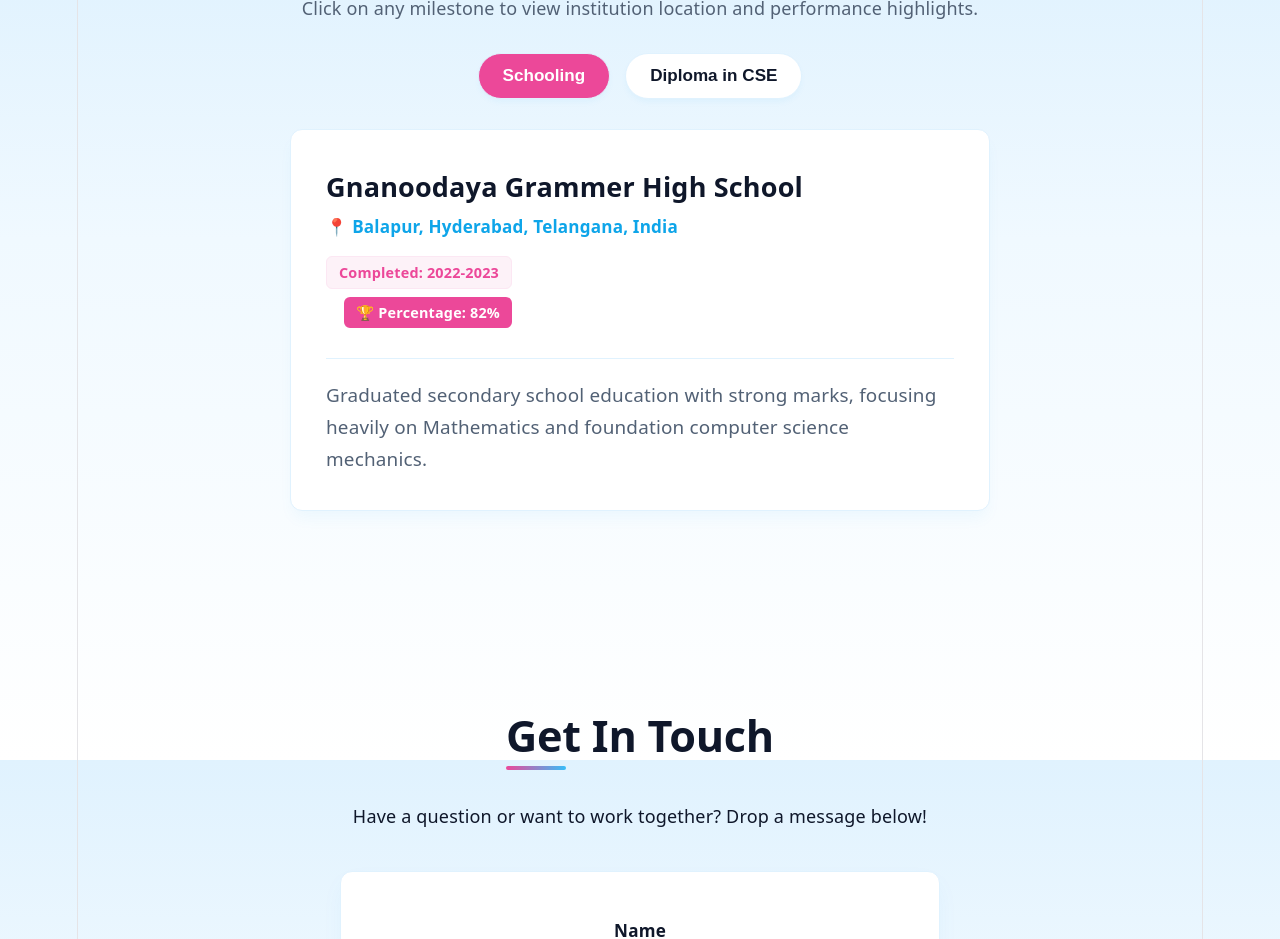
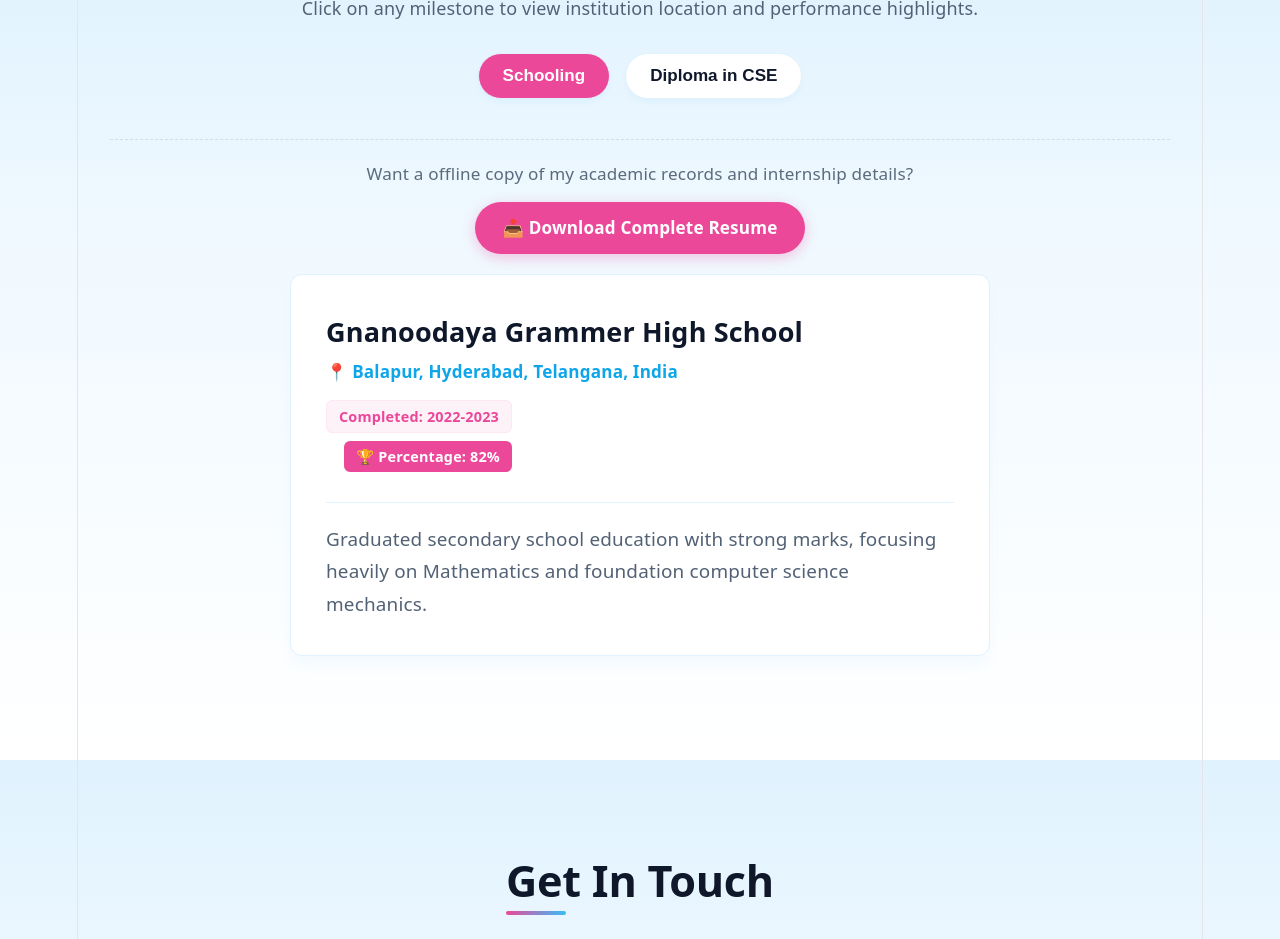
Before and after one commit to GuruvaniRohithKumar/FUTURE_FS_01, a React (Vite) app: page / in a window 1280 px wide. Shown: the part 4840-5779 px from the top of the page. Built offline with nearby package versions, Linux system fonts and the light colour scheme.

Commit message:
feat: add single-page light resume download button under academic journey

```diff
--- a/src/components/Education.jsx
+++ b/src/components/Education.jsx
@@ -52,6 +52,53 @@ const Education = () => {
           </button>
         ))}
       </div>
+      {/* ✨ RESUME DOWNLOAD CTA PLACED UNDER ACADEMIC JOURNEY */}
+<div style={{
+  textAlign: 'center',
+  marginTop: '40px',
+  padding: '20px 0',
+  borderTop: '1px dashed rgba(0, 0, 0, 0.1)' /* Subtle separator line matching light theme */
+}}>
+  <p style={{
+    color: '#5a6b7c',
+    fontSize: '0.95rem',
+    marginBottom: '15px',
+    fontWeight: '500'
+  }}>
+    Want a offline copy of my academic records and internship details?
+  </p>
+
+  <a
+    href="/Confirm.pdf"
+    download="Confirm.pdf"
+    style={{
+      textDecoration: 'none',
+      display: 'inline-flex',
+      alignItems: 'center',
+      gap: '8px',
+      padding: '12px 28px',
+      borderRadius: '30px',
+      fontWeight: '700',
+      fontSize: '0.95rem',
+      backgroundColor: '#ec4899', /* Matches your portfolio's secondary pink accent */
+      color: '#ffffff',
+      border: 'none',
+      cursor: 'pointer',
+      boxShadow: '0 4px 14px rgba(236, 72, 153, 0.3)',
+      transition: 'transform 0.2s ease, box-shadow 0.2s ease'
+    }}
+    onMouseOver={(e) => {
+      e.currentTarget.style.transform = 'translateY(-2px)';
+      e.currentTarget.style.boxShadow = '0 6px 20px rgba(236, 72, 153, 0.4)';
+    }}
+    onMouseOut={(e) => {
+      e.currentTarget.style.transform = 'translateY(0)';
+      e.currentTarget.style.boxShadow = '0 4px 14px rgba(236, 72, 153, 0.3)';
+    }}
+  >
+    📥 Download Complete Resume
+  </a>
+</div>
 
       {/* Dynamic Detail Card Box Display */}
       {educationData.filter(item => item.id === activeId).map((edu) => (
```
